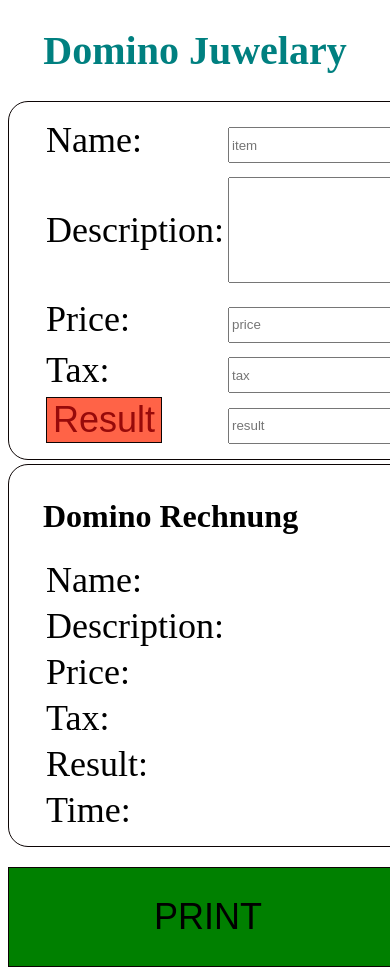
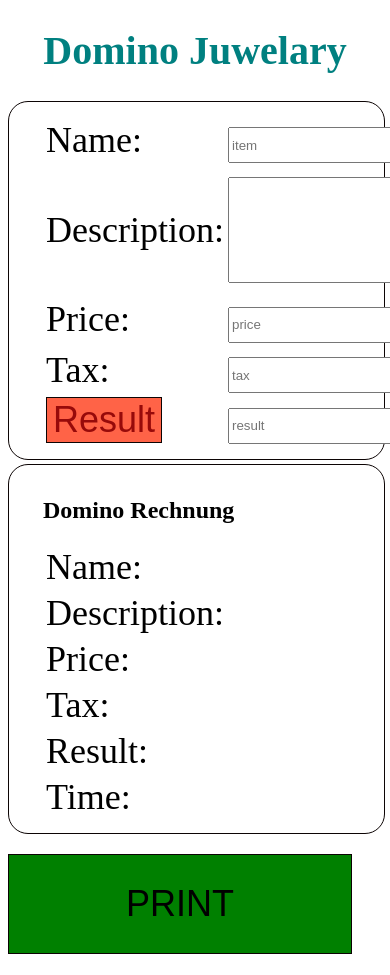
Before and after one commit to oroksharro/gaby, a plain HTML site: page index.html in a window 390 px wide. Shown: the top 975 px of the page. Drawn offline with Linux system fonts and the light colour scheme.

Commit message:
commit 18.08

```diff
--- a/index.html
+++ b/index.html
@@ -50,7 +50,7 @@
             </table>
         </div>
         <div class="secondtable">
-            <h1>Domino Rechnung</h2>
+            <h2>Domino Rechnung</h2>
             <table class="table" id="printTable">
                 <tr>
                     <td>Name:</td>
--- a/style.css
+++ b/style.css
@@ -29,10 +29,10 @@
 }
 .homescreen{
     display: flex;
+    width: 100%;
 }
 .secondtable, .firsttable{
     table-layout: fixed;
-    display: flex;
     margin-left: 20px;
     border: 1px solid rgb(12, 4, 4);
     border-radius: 20px;
@@ -59,13 +59,13 @@
 .dateTime{
     font-size: 36px;
 }
-@media(max-width: 700px) {
+@media(max-width: 1000px) {
     .title{
         color: teal;
     }
     .homescreen{
         color: rgb(0, 0, 0);
-        width: 338px;
+        width: 82%;
         display: block;
         margin-right: 2px;
     }
@@ -74,7 +74,7 @@
     }
     .print{
         background-color:green ;
-        width: 400px;
+        width: 92%;
         justify-content: center;
         text-align: center;
     }
```
